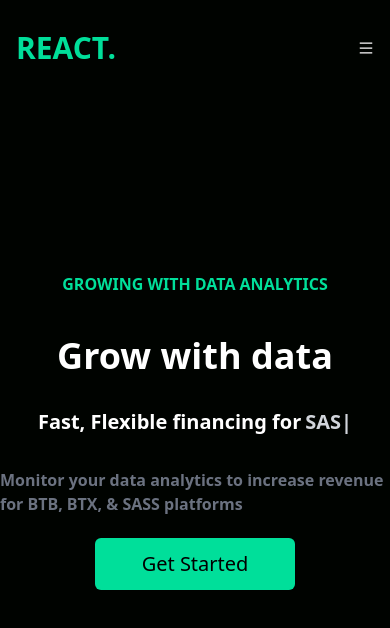
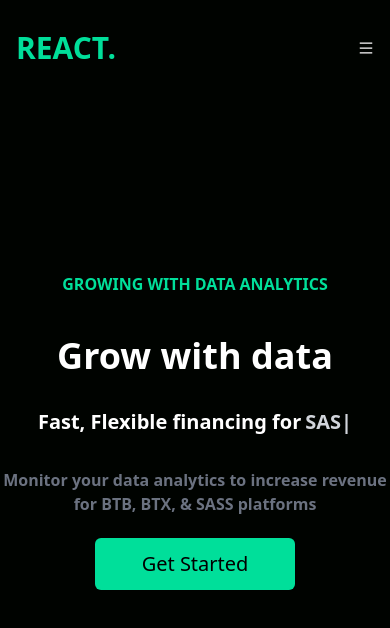
Before and after one commit to mohnishgorana1/React-Project-using-Tailwind, a React (Vite) app: page / in a window 390 px wide. Shown: the top 628 px of the page. Built offline with nearby package versions, Linux system fonts and the light colour scheme.

Commit message:
text change

```diff
--- a/src/components/Hero.jsx
+++ b/src/components/Hero.jsx
@@ -15,7 +15,7 @@ function Hero() {
               loop
             />
         </div>
-        <p className='md:text-2xl text-l font-bold text-gray-500'>Monitor your data analytics to increase revenue for BTB, BTX, & SASS platforms</p>
+        <p className='md:text-2xl text-l font-bold text-gray-500 text-center' >Monitor your data analytics to increase revenue for BTB, BTX, & SASS platforms</p>
         <button className='bg-[#00df9a] w-[200px] text-black text-xl rounded-md font-medium my-[-10px] mx-auto py-3 '>Get Started</button>
 
        </div>
```
